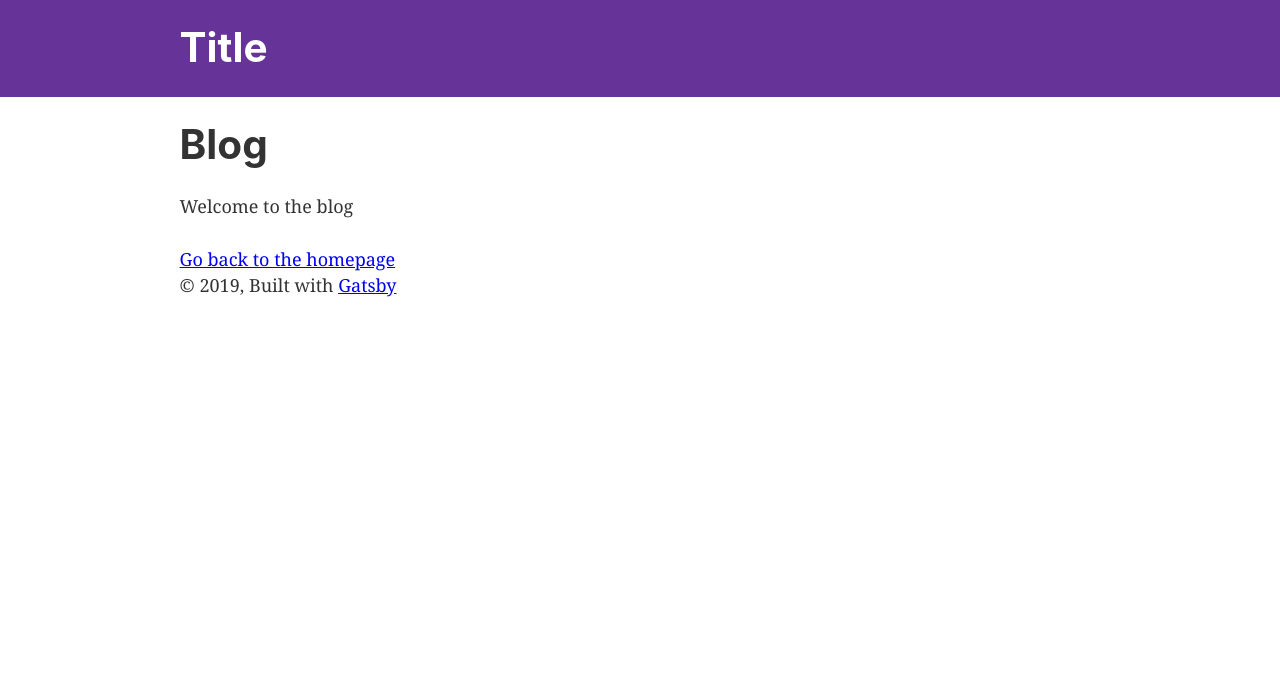
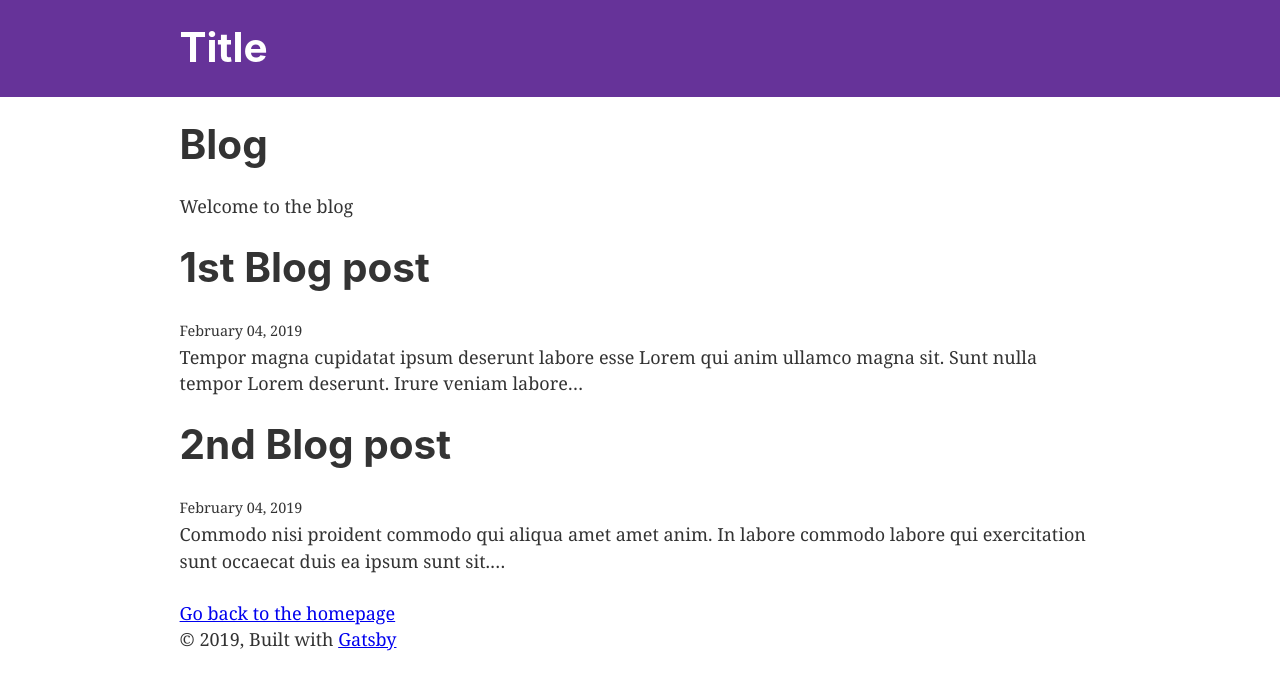
Before and after one commit to Camberbatch01/gatsbySite, a Gatsby site: page /page-2 in a window 1280 px wide. Built offline with nearby package versions, Linux system fonts and the light colour scheme; Gatsby itself is replaced by a stand-in of ours.

Commit message:
added blog data to the page

```diff
--- a/src/pages/page-2.js
+++ b/src/pages/page-2.js
@@ -4,16 +4,31 @@ import { Link, graphql } from "gatsby"
 import Layout from "../components/layout"
 import SEO from "../components/seo"
 
+class BlogPage extends React.Component {
+  render(){
+    const data = this.props.data;
+    const posts = data.allMarkdownRemark.edges;
 
-
-const BlogPage = () => (
+    return (
       <Layout>
           <SEO title="Page two" />
           <h1>Blog</h1>
           <p>Welcome to the blog</p>
+          {posts.map(post => {
+            //console.log(post);
+            return (
+              <div key={post.node.frontmatter.title}>
+                <h1>{post.node.frontmatter.title}</h1>
+                <small>{post.node.frontmatter.date}</small>
+                <p>{post.node.excerpt}</p>
+              </div>
+            );
+          })}
           <Link to="/">Go back to the homepage</Link>
         </Layout>
-)
+    );
+  }
+}
 
 export default BlogPage
 
```
Lines whose indentation alone changed are shown as unchanged.
